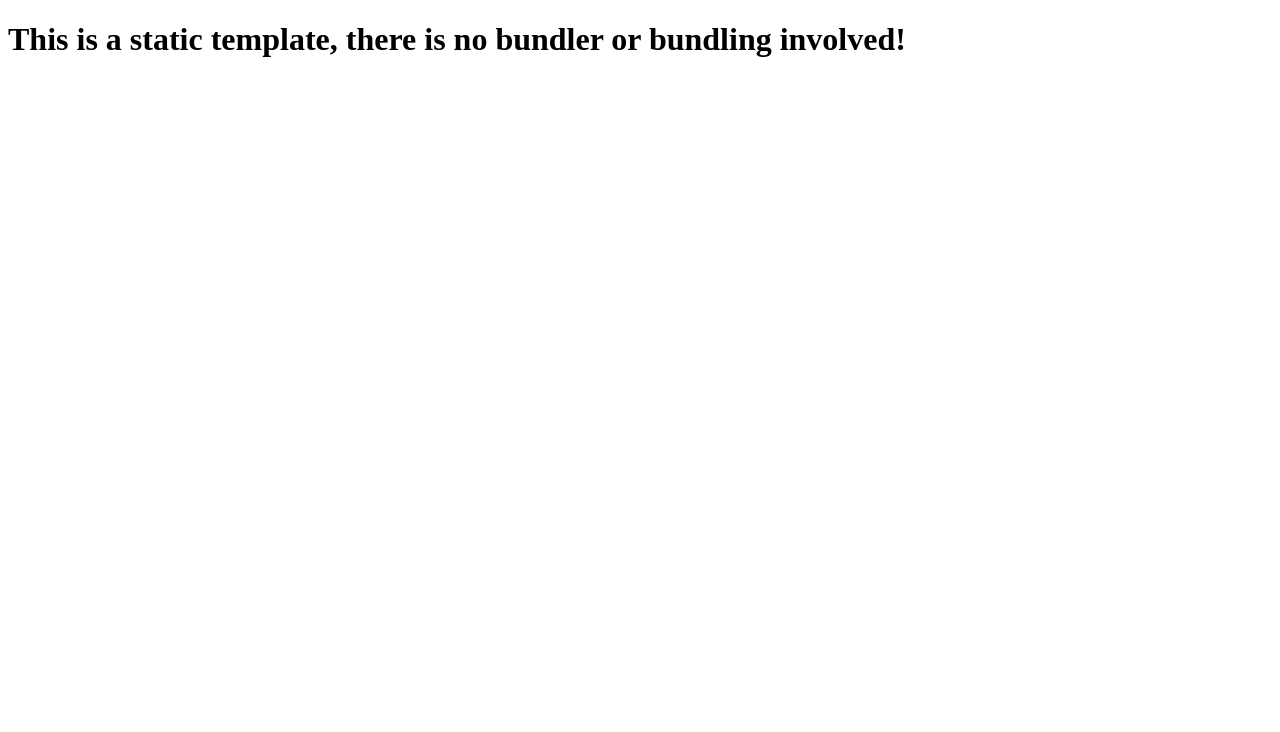
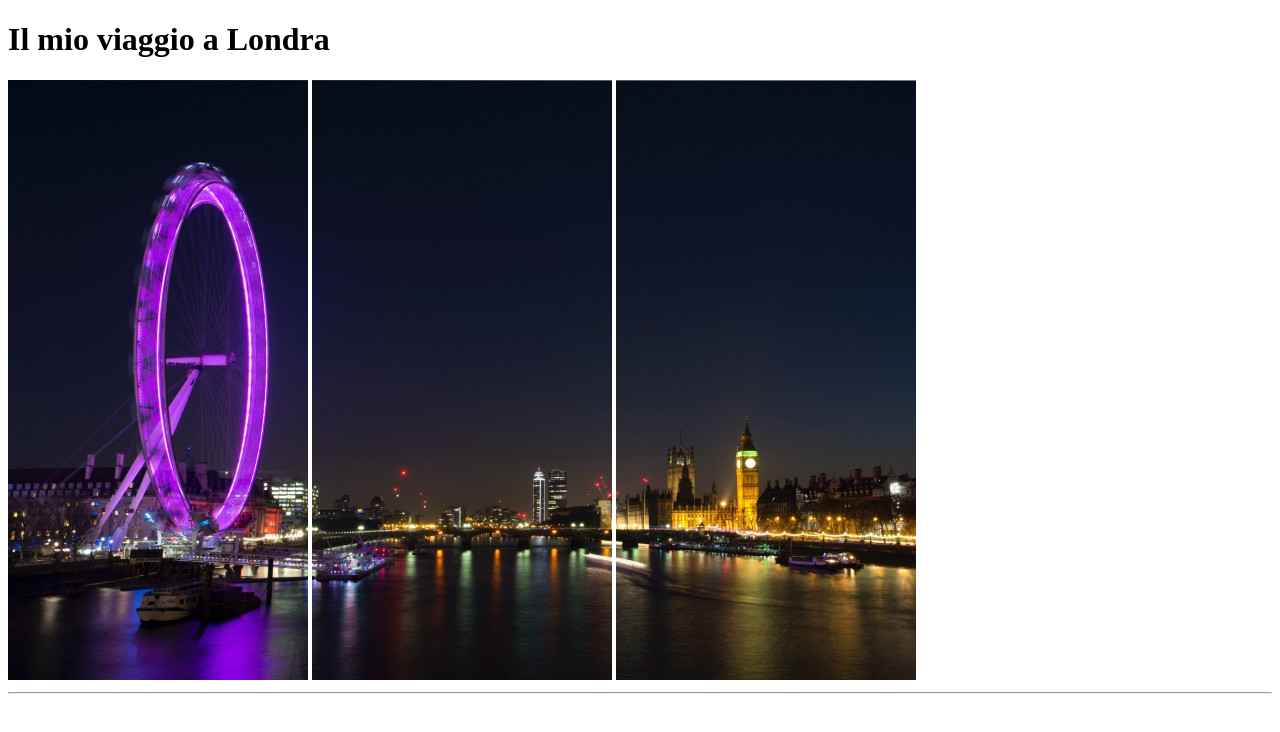
Before and after one commit to mariomsc7/html-london-trip, a website: page index.html in a window 1280 px wide. Drawn offline with Linux system fonts and the light colour scheme.

Commit message:
add-header+img

```diff
--- a/index.html
+++ b/index.html
@@ -4,9 +4,18 @@
     <meta charset="UTF-8">
     <meta name="viewport" content="width=device-width, initial-scale=1.0">
     <meta http-equiv="X-UA-Compatible" content="ie=edge">
-    <title>Static Template</title>
+    <title>Viaggio a Londra</title>
   </head>
+
   <body>
-    <h1>This is a static template, there is no bundler or bundling involved!</h1>
-  </body>
+    <!--Header-->
+    <header>
+      <h1>
+        Il mio viaggio a Londra
+      </h1>
+      <img src="img/img1.jpg" alt="Ruota panoramica" />
+      <img src="img/img2.jpg" alt="Ponte" />
+      <img src="img/img3.jpg" alt="BigBen" />
+      <hr />
+    </header>
 </html>
```
Also changed, not shown: img/img1.jpg (added), img/img2.jpg (added), img/img3.jpg (added).
